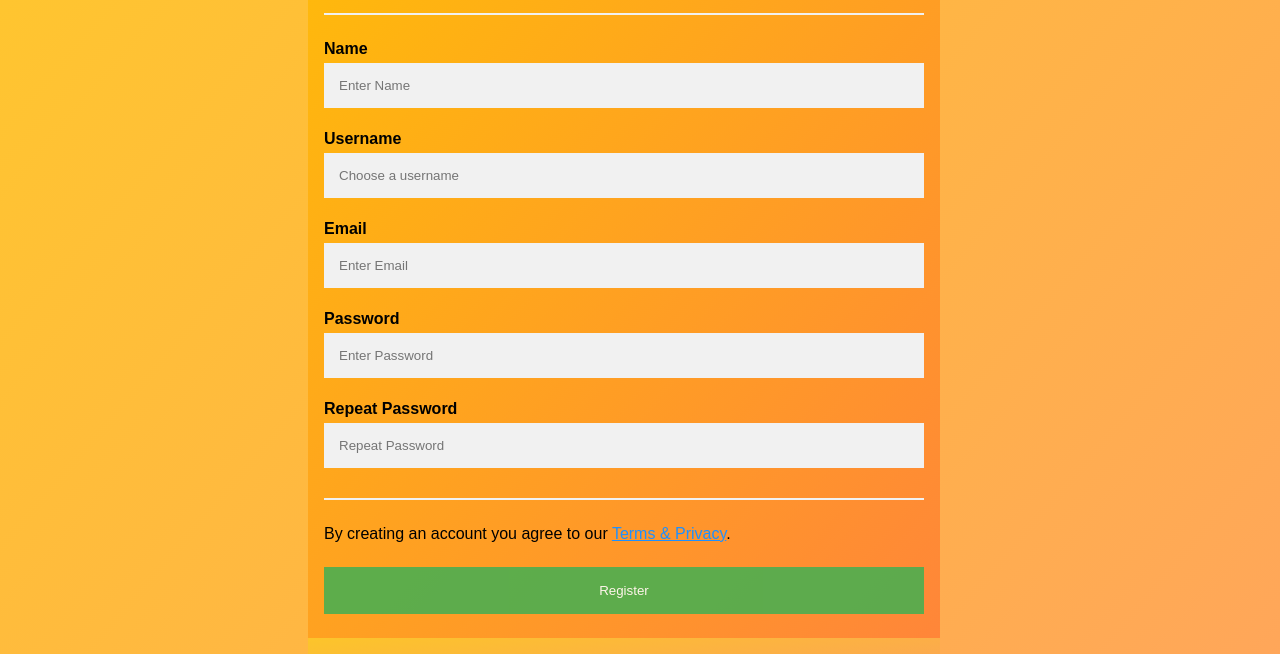
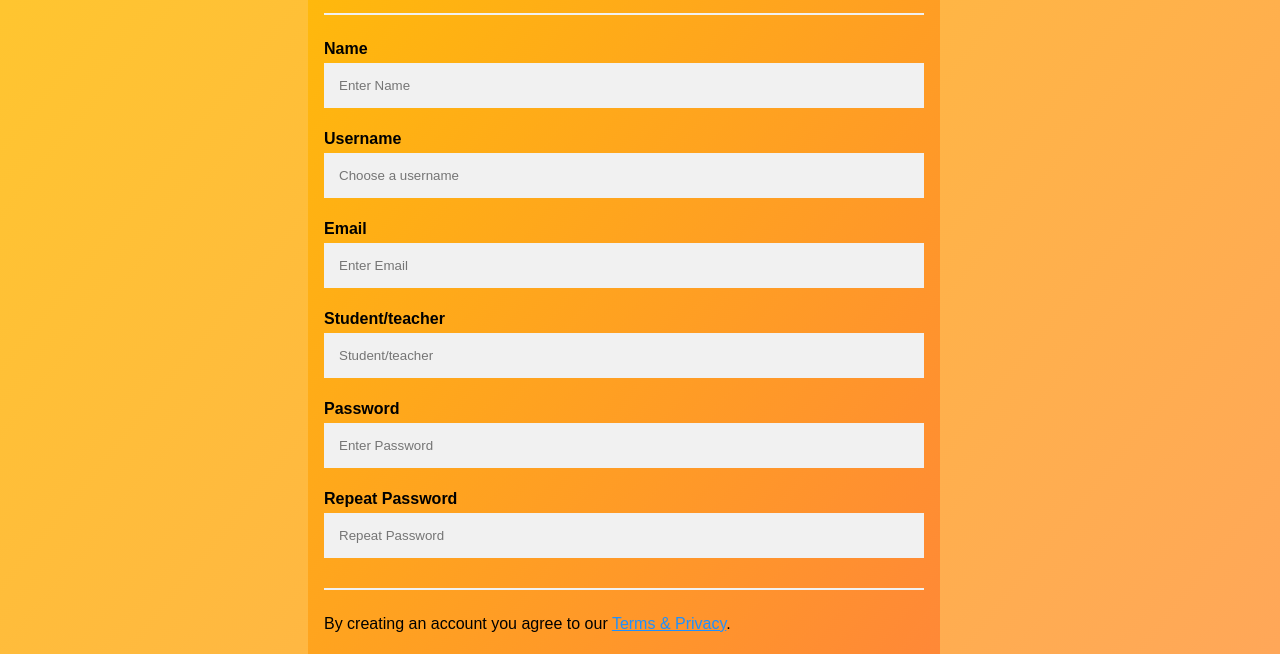
Before and after one commit to prateek45/Hackathon_27-10, a plain HTML site: page register.html in a window 1280 px wide. Shown: the part 127-781 px from the top of the page. Drawn offline with Linux system fonts and the light colour scheme.

Commit message:
Updated Files

```diff
--- a/register.html
+++ b/register.html
@@ -109,6 +109,9 @@ a {
     <label for="email"><b>Email</b></label>
     <input type="text" placeholder="Enter Email" name="email" required>
 
+    <label for="type"><b>Student/teacher</b></label>
+    <input type="text" placeholder="Student/teacher" name="type" required>
+
     <label for="psw"><b>Password</b></label>
     <input type="password" placeholder="Enter Password" name="psw" required>
 
```
Also changed, not shown: loginnew.html (+1 -1 lines).
